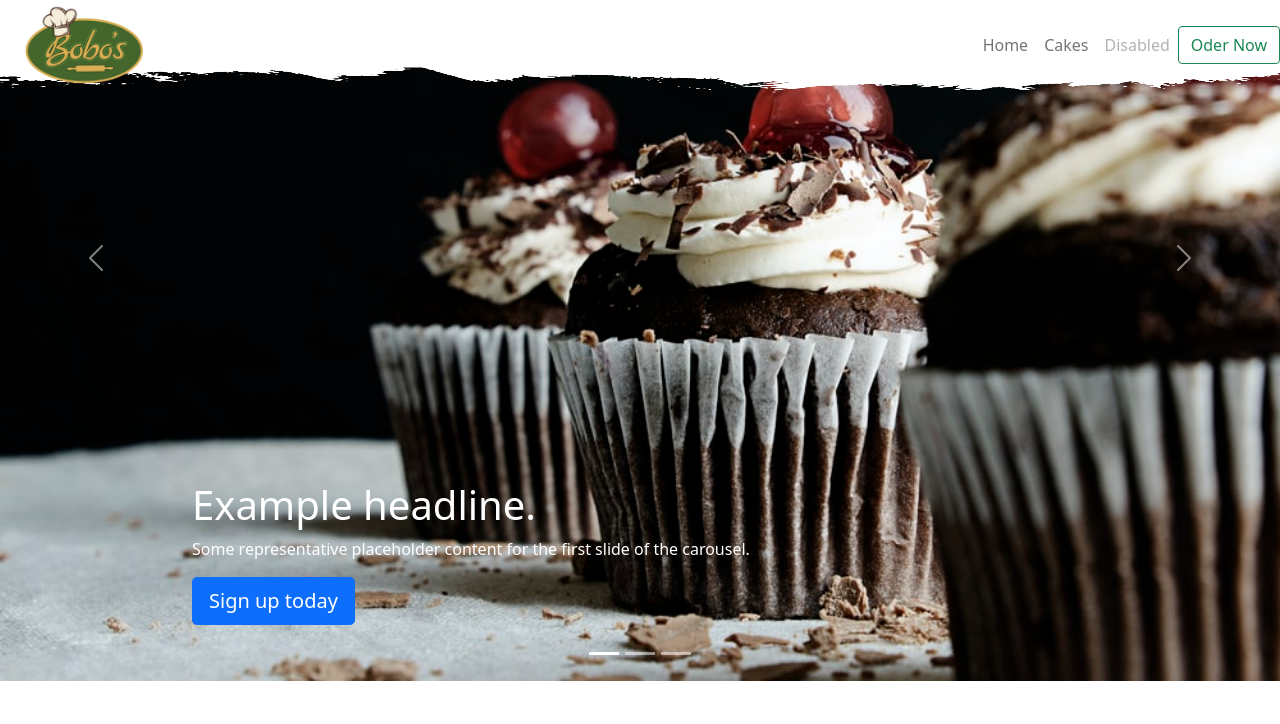
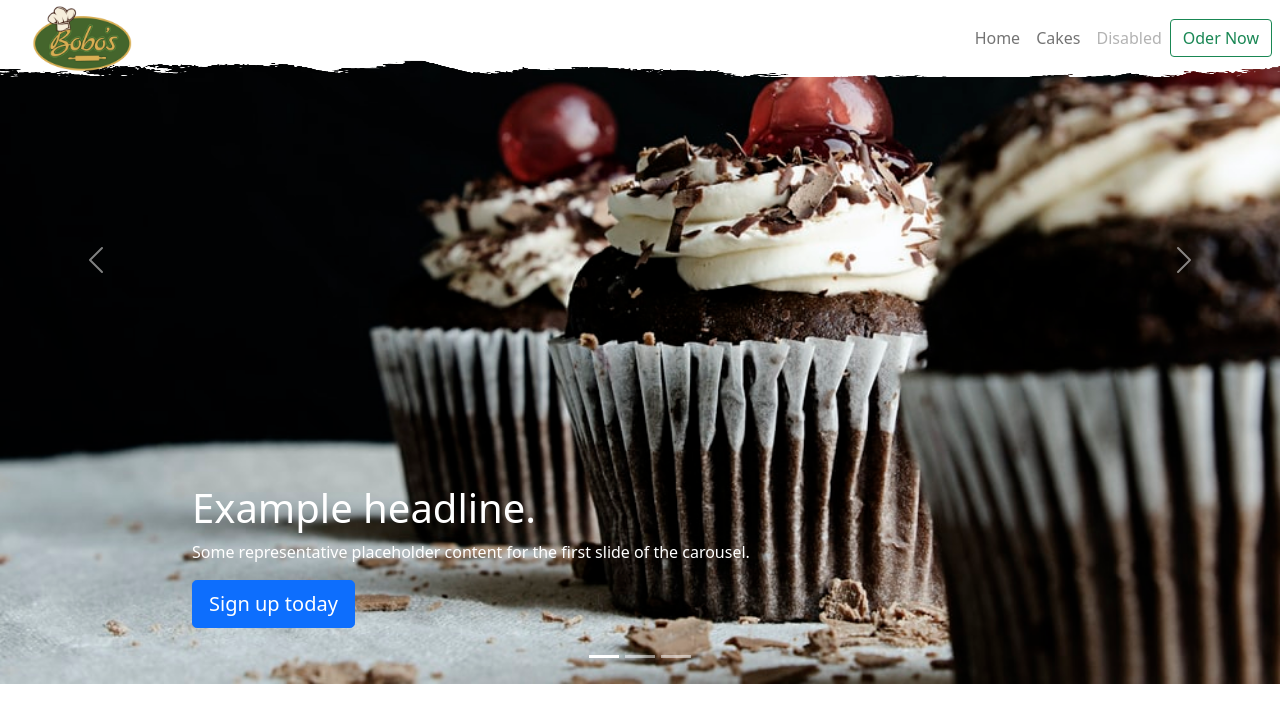
Before and after one commit to shadzil/bobos, a PHP site: page /first.php in a window 1280 px wide. Shown: the top 724 px of the page. Run offline with PHP 8.4, Linux system fonts and the light colour scheme; some libraries are stand-ins or nearby versions.

Commit message:
Update nav.php

```diff
--- a/nav.php
+++ b/nav.php
@@ -1,6 +1,6 @@
-<nav class="navbar sticky-top bg-transparent navbar-expand-lg navbar-light bg-light" style="background-image: url('assets/images/sketch-header.png'); background-repeat: no-repeat; background-size: 100% 100%;">
+<nav class="navbar sticky-top bg-transparent navbar-expand-lg navbar-light bg-light px-2 mb-3" style="background-image: url('assets/images/sketch-header.png'); background-repeat: no-repeat; background-size: 100% 105%;">
 
-  <a class="navbar-brand" href="#"><img src="assets/images/Untitled design (6).png" class="ms-4" width="120" alt="Logo"></a>
+  <a class="navbar-brand" href="#"><img src="assets/images/Untitled design (6).png" class="ms-4" width="100" alt="Logo"></a>
   <button class="navbar-toggler" type="button" data-toggle="collapse" data-target="#navbarTogglerDemo02" aria-controls="navbarTogglerDemo02" aria-expanded="false" aria-label="Toggle navigation">
     <span class="navbar-toggler-icon"></span>
   </button>
```
